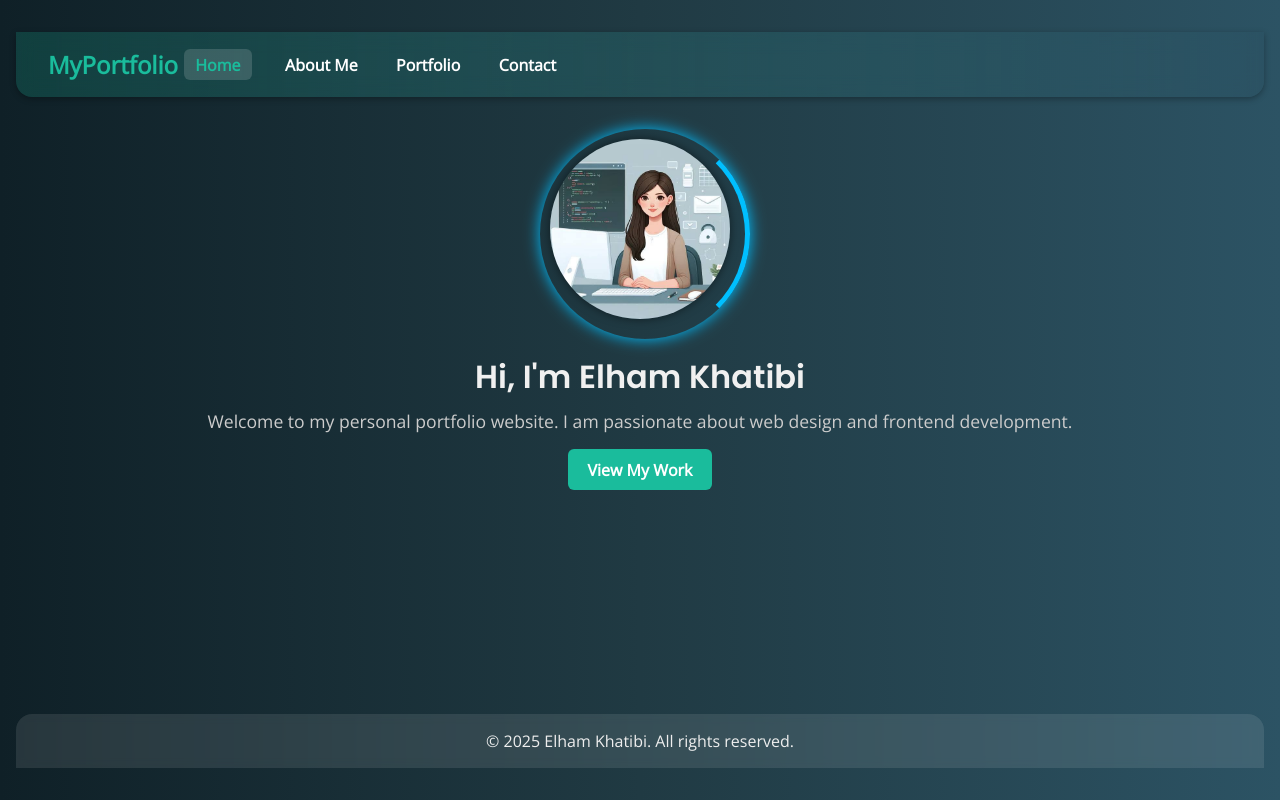
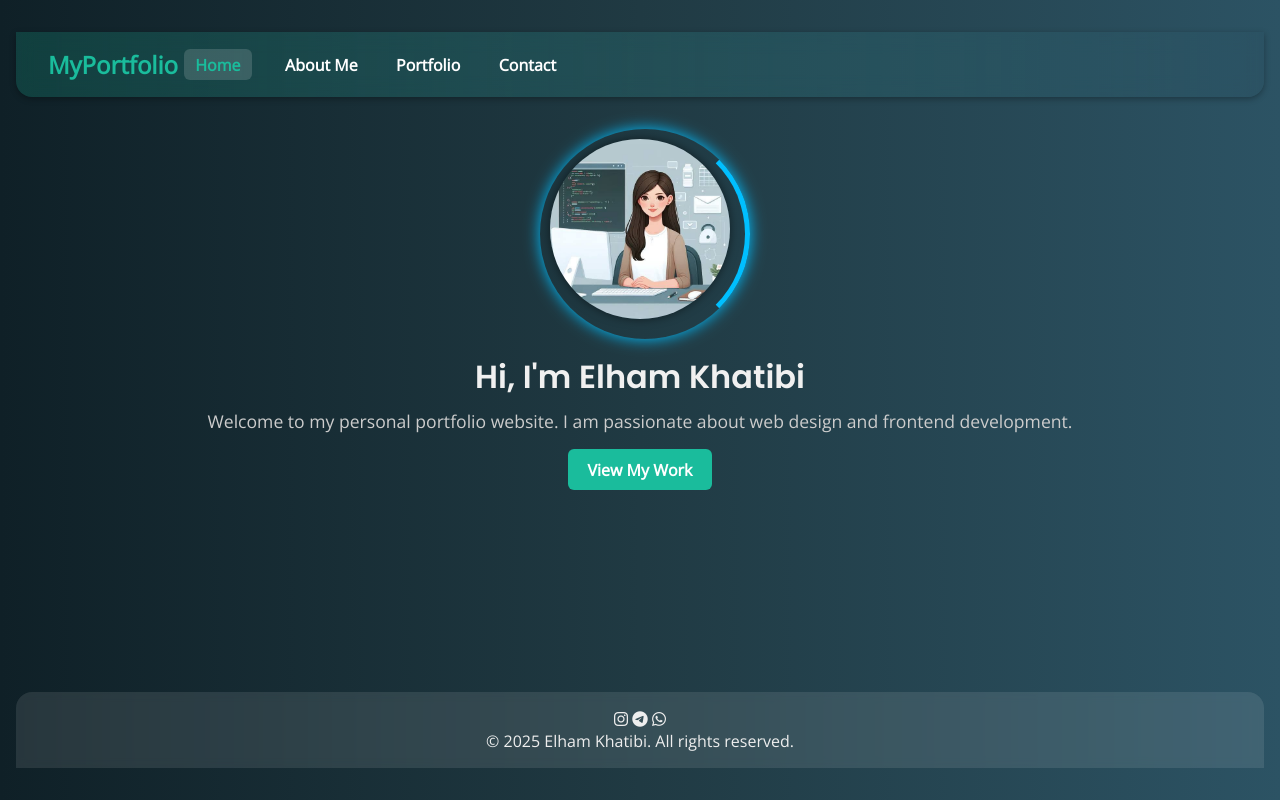
Before and after one commit to elhamkhatibi5/My-Portfolio-Website, a plain HTML site: page index.html in a window 1280 px wide. Drawn offline with nearby package versions, Linux system fonts and the light colour scheme.

Commit message:
Update index.html

```diff
--- a/index.html
+++ b/index.html
@@ -6,6 +6,7 @@
   <title>My Portfolio - Home</title>
   <link href="https://fonts.googleapis.com/css2?family=Open+Sans&family=Poppins:wght@600&display=swap" rel="stylesheet" />
   <link rel="stylesheet" href="style.css" />
+  <script src="https://kit.fontawesome.com/a076d05399.js" crossorigin="anonymous"></script>
 </head>
 <body>
   <nav class="navbar">
@@ -29,7 +30,13 @@
     </div>
   </header>
 
-  <footer>
+  <!-- ✅ فوتر با آیکون‌های شبکه‌های اجتماعی -->
+  <footer class="footer">
+    <div class="social-icons">
+      <i class="fab fa-instagram"></i>
+      <i class="fab fa-telegram-plane"></i>
+      <i class="fab fa-whatsapp"></i>
+    </div>
     <p>&copy; 2025 Elham Khatibi. All rights reserved.</p>
   </footer>
 </body>
```
